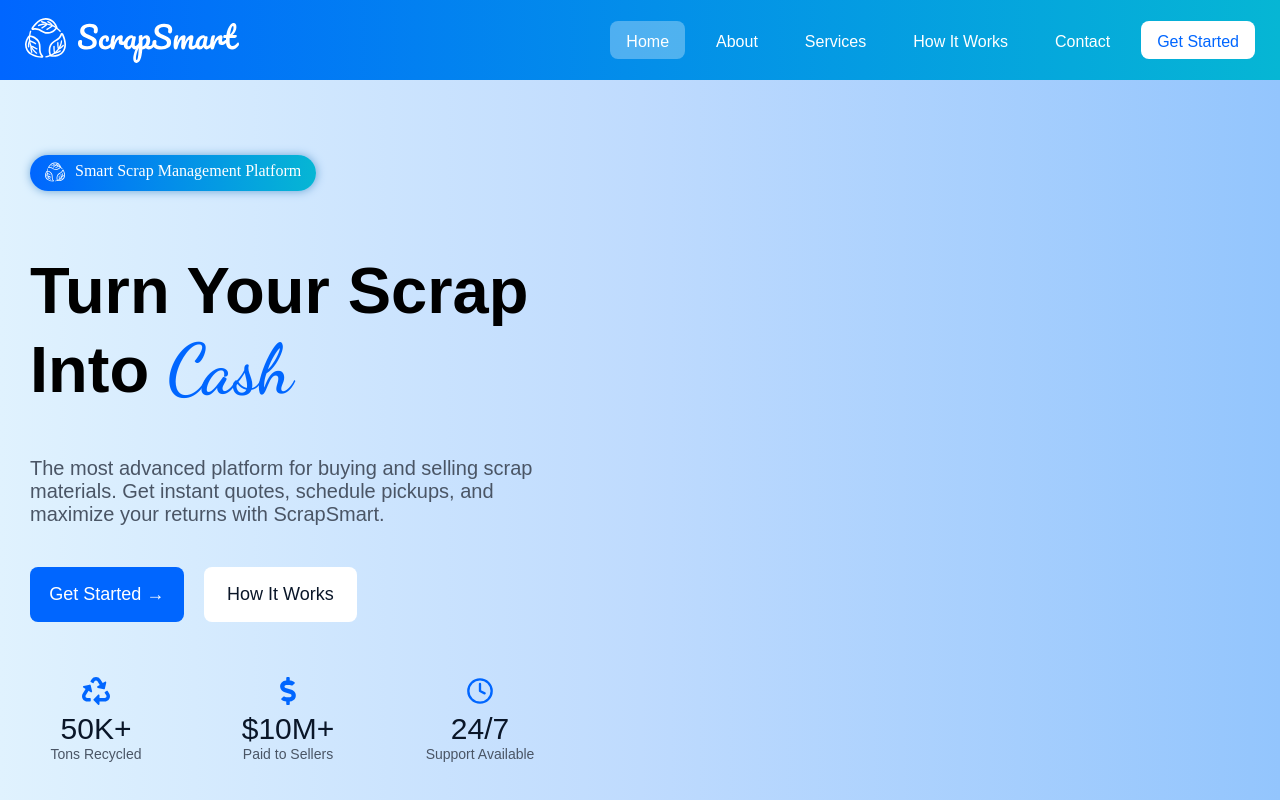
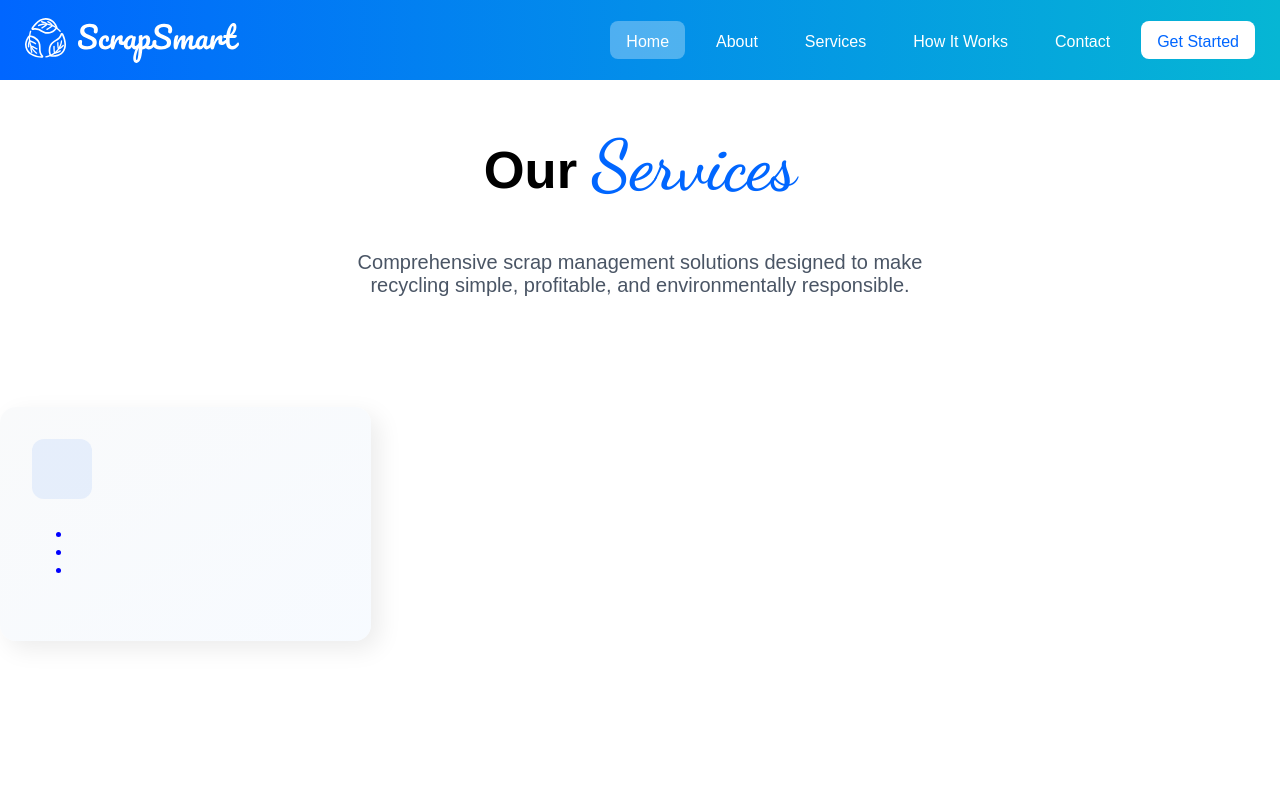
Before and after one commit to theharshkwatra/ScrapSmart, a React (Vite) app: page / in a window 1280 px wide. Built offline with nearby package versions, Linux system fonts and the light colour scheme.

Commit message:
Initial Commit for Services Page

```diff
--- /dev/null
+++ b/src/App.css
@@ -0,0 +1,16 @@
+.services-box{
+    font-family: var(--font-main);
+    text-align: center;
+    font-size: 35px;
+    width: 50vw;
+    margin: 0 auto;
+}
+
+.services-heaidng{
+    color: var(--heading-color);
+}
+
+.services-content{
+    color: var(--text-color);
+    font-size: 20px;
+}
--- a/src/App.jsx
+++ b/src/App.jsx
@@ -2,16 +2,33 @@ import { BrowserRouter, Routes, Route } from 'react-router-dom';
 import HomePage from './Pages/HomePage/HomePage';
 // import AboutPage from './pages/AboutPage'; // A new page you'll create
 // import ServicesPage from './pages/ServicesPage'; // Another new page
+import Navbar from './components/Navbar/Navbar';
+import './App.css'
+import ServiceTile from './components/ServiceTile/ServiceTile';
 
 function App() {
   return (
-    <BrowserRouter>
-      <Routes>
-        <Route path="/" element={<HomePage />} />
-        {/* <Route path="/about" element={<AboutPage />} />
-        <Route path="/services" element={<ServicesPage />} /> */}
-      </Routes>
-    </BrowserRouter>
+    // <BrowserRouter>
+    //   <Routes>
+    //     <Route path="/" element={<HomePage />} />
+    //     {/* <Route path="/about" element={<AboutPage />} />
+    //     <Route path="/services" element={<ServicesPage />} /> */}
+    //   </Routes>
+    // </BrowserRouter>
+    <>
+      <Navbar />
+
+      <section>
+        <div className='services-box'>
+          <h1 className='services-heading'> Our <span className='imp'> Services </span> </h1>
+          <p className='services-content'> Comprehensive scrap management solutions designed to make recycling simple, profitable, and environmentally responsible. </p>
+        </div>
+
+        <div className='services'>
+          <ServiceTile />
+        </div>
+      </section>
+    </>
   );
 }
 
--- a/src/Pages/HomePage/HomePage.css
+++ b/src/Pages/HomePage/HomePage.css
@@ -24,13 +24,6 @@
 .featureSection{
   display: flex;
   width: 45vw;
-}
-
-.imp{
-  font-family: 'Dancing Script', sans-serif;
-  font-weight: 600;
-  color: var(--primary-color);
-  font-size: 70px;
 }
 
 .service-content{
--- /dev/null
+++ b/src/components/ServiceTile/ServiceTile.css
@@ -0,0 +1,53 @@
+.service-tile{
+    position: relative;
+    top: 90px;
+    height: 170px;
+    width: 24vw;
+    background: linear-gradient(to bottom right, #f9fafb, rgba(239, 246, 255, 0.5));
+    padding: 32px 32px;
+    border-radius: 16px;
+    box-shadow: 8px 8px 24px rgba(0, 0, 0, 0.08);
+    transition: all 0.3s ease;
+    transform: translateY(0);quotes: 1px;
+    overflow: hidden;
+}
+
+.icon-box{
+    background-color: rgba(59, 130, 246, 0.1);
+    border-radius: 12px;
+    height: 60px;
+    width: 60px;
+    display: flex;
+    justify-content: center;
+    align-items: center;
+    gap: 12px;
+}
+
+.tile-icon{
+    color: var(--primary-color);
+    font-size: 40px;
+    position: relative;
+    top: 4px;
+}
+
+.title{
+    font-family: var(--font-main);
+    font-size: 26px;
+    font-weight: 500;
+}
+
+.content{
+    font-family: var(--font-main);
+    color: var(--text-color);
+}
+
+.service-tile:hover {
+  box-shadow: 0 8px 24px rgba(0, 0, 0, 0.08);
+  border: 1px solid rgba(59, 130, 246, 0.2);
+  transform: translateY(-8px);
+  transition: all 0.3s ease;
+}
+
+.service-list li::marker{
+    color: blue;
+}
--- /dev/null
+++ b/src/components/ServiceTile/ServiceTile.jsx
@@ -0,0 +1,22 @@
+import React from 'react'
+import './ServiceTile.css'
+
+const ServiceTile = (props) => {
+    return (
+        <div className='service-tile'>
+            <div className='icon-box'>
+                <div className='tile-icon'> {props.icon} </div>
+            </div>
+            <h3 className='title'> {props.title} </h3>
+            <p className='content'> {props.content} </p>
+
+            <ul className='service-list'>
+                <li> {props.item1} </li>
+                <li> {props.item2} </li>
+                <li> {props.item3} </li>
+            </ul>
+        </div>
+    )
+}
+
+export default ServiceTile
--- a/src/index.css
+++ b/src/index.css
@@ -27,3 +27,10 @@ body {
   background: linear-gradient(to right, #e0f2fe, #bfdbfe, #93c5fd);
   height: 100vh;
 }
+
+.imp{
+  font-family: 'Dancing Script', sans-serif;
+  font-weight: 600;
+  color: var(--primary-color);
+  font-size: 70px;
+}
```
Also changed, not shown: src/Pages/Services/Services.css (added), src/Pages/Services/Services.jsx (added).
